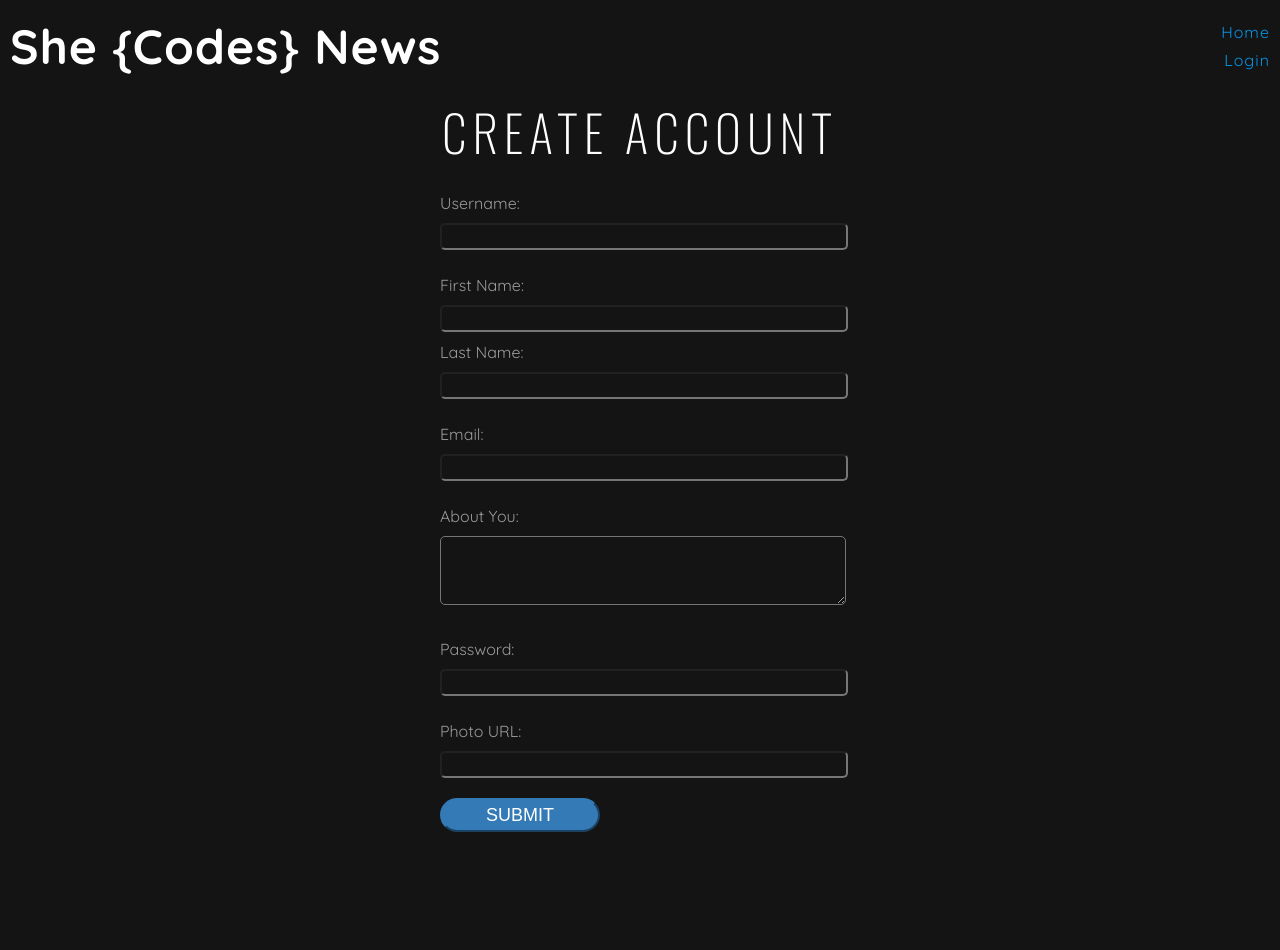
After one commit to alanychan/she-codes-django-news-project-alanychan, a Django app: template she_codes_news/users/templates/users/createAccount_custom.html in a window 1280 px wide. The commit adds this page. Run offline with Django 4.2, Linux system fonts and the light colour scheme; the template is opened without the code that fills it: values that come from a table or form of the project are taken from there, others are empty; parts of the project's set-up code (start-up, migrations or seed data) failed here and were passed over.

Commit message:
Create Account functionalities.
Create Account functionalities so a new user can sign up to be an author.
Move form CSS from news styles.css to project styles.css

```diff
--- a/she_codes_news/news/static/news/styles.css
+++ b/she_codes_news/news/static/news/styles.css
@@ -89,94 +89,3 @@
 /* Alany 27/12/2022
 - new story css
 */
-
-#story-section {
-    width: 100%;
-    height: 100%;
-    box-sizing: content-box;
-}
-
-.section-header {
-text-align: center;
-margin: 0 auto;
-padding: 20px 0;
-font: 300 60px 'Oswald', sans-serif;
-color: #fff;
-text-transform: uppercase;
-letter-spacing: 6px;
-}
-
-.story-wrapper {
-display: flex;
-flex-direction: column;
-justify-content: space-between;
-margin: 0 auto;
-padding: 20px;
-position: relative;
-max-width: 840px;
-}
-
-/* Left contact page */
-.form-horizontal {
-/*float: left;*/
-max-width: 400px;
-margin: 0 auto;
-font-family: 'Lato';
-font-weight: 400;
-width: 100%;
-}
-
-.form-control,
-textarea, input {
-    max-width: 400px;
-    /* background-color: #000; */
-    color: #fff;
-    font: 400 'Oswald', sans-serif;
-    font-size: 14px;
-    letter-spacing: 1px;
-    line-height: 1.5;
-}
-
-.form-group {
-    margin-bottom: 15px;
-    line-height: 30px;
-    width: 100%;
-}
-
-.send-button {
-    background-color: #337ab7;
-    border-color: #337ab7;
-    color: #fff;
-    height: 34px;
-    margin-top: 15px;
-    width: 100%;
-    overflow: hidden;
-    transition: all .2s ease-in-out;
-}
-
-.btn:hover {
-    cursor: pointer;
-}
-
-
-.alt-send-button {
-    width: 400px;
-    height: 34px;
-    transition: all .2s ease-in-out;
-}
-
-.send-text {
-    display: block;
-    margin-top: 10px;
-    font: 700 12px 'Lato', sans-serif;
-    letter-spacing: 2px;
-}
-
-.alt-send-button:hover {
-    transform: translate3d(0px, -29px, 0px);
-}
-
-#title, #image_url, #textarea {
-    border-radius: 5px;
-    width: 100%;
-}
--- a/she_codes_news/news/views.py
+++ b/she_codes_news/news/views.py
@@ -14,7 +14,7 @@ class IndexView(generic.ListView):
     def get_context_data(self, **kwargs):
         context = super().get_context_data(**kwargs)
         #returns the 4 newest stories
-        context['latest_stories'] = NewsStory.objects.order_by('-pub_date')[:4]
+        context['latest_stories'] = NewsStory.objects.order_by('-pub_date', '-id')[:4]
         #returns the oldest 4 stories
         context['old_stories'] = NewsStory.objects.order_by('pub_date')[:4]
 
--- a/she_codes_news/static/styles.css
+++ b/she_codes_news/static/styles.css
@@ -1,4 +1,6 @@
-@import url('https://fonts.googleapis.com/css2?family=Montserrat+Subrayada:wght@700&display=swap');
+/* @import url('https://fonts.googleapis.com/css2?family=Montserrat+Subrayada:wght@700&display=swap'); */
+@import url('https://fonts.googleapis.com/css2?family=Quicksand:wght@400;500;700&display=swap');
+@import url('https://fonts.googleapis.com/css?family=Oswald:200,400,700');
 
 * {
     /* background: linear-gradient(60deg,#c9b2c5,#afb6e5); */
@@ -26,7 +28,8 @@ header {
 
 h1 {
     color: #FFFFFF;
-    font-family: 'Montserrat Subrayada', sans-serif;
+    /* font-family: 'Montserrat Subrayada', sans-serif; */
+    font-family: 'Quicksand', sans-serif;
     text-decoration: none;
     font-size: 3rem;
     margin: 0;
@@ -34,7 +37,9 @@ h1 {
 
 h2 {
     color: #dddddd;
-    font-family: 'Montserrat Subrayada', sans-serif;
+    /* font-family: 'Montserrat Subrayada', sans-serif;  */
+    font-family: 'Quicksand', sans-serif;
+    text-decoration: none;
 }
 
 h3 {
@@ -60,15 +65,107 @@ nav {
 }
 
 a {
+    color: #0693e3;
+    font-size: 1rem;
+    font-family: 'Quicksand', sans-serif;
+    letter-spacing: 1px;
+    line-height: 1.5;
     margin: 2px;
     text-decoration: none;
-    color: #0693e3;
-    font-size: 1rem;
 }
 
-a, p {
-    /* font-family: monospace; */
-    font-family: Quicksand;
+/*
+Form css
+*/
+
+#container-section {
+    width: 100%;
+    height: 100%;
+    box-sizing: content-box;
+}
+
+.section-header {
+    text-align: center;
+    margin: 0 auto;
+    padding: 10px 0;
+    font: 300 50px 'Oswald', sans-serif;
+    color: #fff;
+    text-transform: uppercase;
+    letter-spacing: 6px;
+}
+
+.form-wrapper {
+    display: flex;
+    flex-direction: column;
+    justify-content: space-between;
+    margin: 0 auto;
+    padding: 10px;
+    position: relative;
+    max-width: 840px;
+}
+
+/* Left contact page */
+.form-horizontal {
+/*float: left;*/
+    display: flex;
+    flex-direction: column;
+    flex-wrap: wrap;
+    gap: 5px;
+    max-width: 400px;
+    margin: 0 auto;
+    font-family: 'Quicksand', sans-serif;
+    font-weight: 400;
+    width: 100%;
+}
+
+label {
+    width: 130px;
+}
+
+.form-control,
+textarea, input, p {
+    /* background-color: #000; */
+    border-radius: 5px;
+    color: #fff;
+    font: 400 'Quicksand', sans-serif;
+    font-size: 14px;
     letter-spacing: 1px;
     line-height: 1.5;
+    margin: 5px 0px;
+    max-width: 400px;
+    width: 100%;
 }
+
+.form-group {
+    margin-bottom: 10px;
+    line-height: 30px;
+    width: 100%;
+}
+
+.send-button, button {
+    background-color: #337ab7;
+    border-color: #337ab7;
+    border-radius: 60px;
+    color: #fff;
+    cursor: pointer;
+    font-size: 18px;
+    height: 34px;
+    width: 40%;
+}
+
+.alt-send-button {
+    width: 400px;
+    height: 34px;
+    transition: all .2s ease-in-out;
+}
+
+.send-text {
+    display: block;
+    margin-top: 10px;
+    font: 700 12px 'Lato', sans-serif;
+    letter-spacing: 2px;
+}
+
+.alt-send-button:hover {
+    transform: translate3d(0px, -29px, 0px);
+}
--- a/she_codes_news/templates/base.html
+++ b/she_codes_news/templates/base.html
@@ -10,8 +10,6 @@
         <meta name="author" content="Hayley van Waas">
         <!-- <link href="https://fonts.googleapis.com/css?family=Manjari&display=swap" rel="stylesheet"> -->
         <!-- <link href="https://fonts.googleapis.com/css?family=Lato:400,100,300" rel="stylesheet" type="text/css"> -->
-        <link href="https://fonts.googleapis.com/css2?family=Quicksand:wght@400;500;700&display=swap" rel="stylesheet">
-        <link href="https://fonts.googleapis.com/css?family=Oswald:200,400,700" rel="stylesheet">
         <link rel="stylesheet" type="text/css" href="{% static 'styles.css' %}">
             {% block stylesheets %}{% endblock %}
     </head>
--- a/she_codes_news/users/admin.py
+++ b/she_codes_news/users/admin.py
@@ -11,6 +11,6 @@ class CustomUserAdmin(UserAdmin):
     form = CustomUserChangeForm
     model = CustomUser
     # list_display = ['email', 'username',]
-    list_display =['username', 'email', 'first_name', 'last_name', 'id']
+    list_display =['username', 'email', 'first_name', 'last_name', 'id', 'password', 'bio_content', 'photo_url']
 
 admin.site.register(CustomUser, CustomUserAdmin)
--- a/she_codes_news/users/forms.py
+++ b/she_codes_news/users/forms.py
@@ -6,10 +6,24 @@ class CustomUserCreationForm(UserCreationForm):
 
     class Meta:
         model = CustomUser
-        fields = ['username', 'email']
+        fields = [
+            'username',
+            'email',
+            'first_name',
+            'last_name',
+            'bio_content',
+            'photo_url',
+        ]
 
 
 class CustomUserChangeForm(UserChangeForm):
     class Meta:
         model = CustomUser
-        fields = ['username', 'email']
+        fields = [
+            'username',
+            'email',
+            'first_name',
+            'last_name',
+            'bio_content',
+            'photo_url',
+        ]
--- a/she_codes_news/users/models.py
+++ b/she_codes_news/users/models.py
@@ -1,8 +1,11 @@
 from django.db import models
 from django.contrib.auth.models import AbstractUser
 
+
 # Create your models here.
 class CustomUser(AbstractUser):
+    bio_content = models.TextField(blank=True, null=True)
+    photo_url = models.URLField(blank=True)
     pass
 
     def __str__(self):
--- /dev/null
+++ b/she_codes_news/users/templates/users/createAccount_custom.html
@@ -0,0 +1,61 @@
+<!-- <head><title>Create Your Account</title></head> -->
+
+{% extends "base.html" %}
+{% load static %}
+
+{% block stylesheets %}
+<link rel="stylesheet" type="text/css" href="{% static 'news/styles.css' %}">
+{% endblock %}
+
+{% block content %}
+<section id="container-section">
+    <h2 class="section-header">Create Account</h2>
+    <div class="form-wrapper">
+        <form id="user-form" class="form-horizontal" method="post">
+            {% csrf_token %}
+            <!-- {{ form.as_table }} -->
+            <div class="form-group">
+                <div class="input-text">
+                    <label for="id_username">Username:</label>
+                    <input id="id_username" class="form-control" type="text" name="username" value="" required="">
+                </div>
+            </div>
+            <div class="form-group">
+                <div class="input-text">
+                    <label for="id_first_name">First Name:</label>
+                    <input id="id_first_name" class="form-control" type="text" name="first_name" value="" required="">
+                </div>
+                <div class="input-text">
+                    <label for="id_last_name">Last Name:</label>
+                    <input id="id_last_name" class="form-control" type="text" name="last_name" value="" required="">
+                </div>
+            </div>
+            <div class="form-group">
+                <div class="input-text">
+                    <label for="id_email">Email:</label>
+                    <input id="id_email" class="form-control" type="text" name="email" value="" required="">
+                </div>
+            </div>
+            <div class="form-group">
+                <div class="input-text">
+                    <label for="id_bio_content">About You:</label>
+                    <textarea id="id_bio_content" class="form-control" cols="45" rows="3" name="bio_content" value="" required=""></textarea>
+                </div>
+            </div>
+            <div class="form-group">
+                <div class="input-text">
+                    <label for="id_password">Password:</label>
+                    <input id="id_password" class="form-control" type="password" name="password" value="" required="">
+                </div>
+            </div>
+            <div class="form-group">
+                <div class="input-text">
+                    <label for="id_photo_url">Photo URL:</label>
+                    <input id="id_photo_url" class="form-control" type="text" name="photo_url" value="" required="">
+                </div>
+            </div>
+            <button id="id_submit" class="btn send-button" type="submit">SUBMIT</button>
+        </form>
+    </div>
+</section>
+{% endblock %}
```
Also changed, not shown: she_codes_news/news/templates/news/createStory.html (+13 -8 lines), she_codes_news/users/templates/users/createAccount.html (+9 -4 lines), she_codes_news/users/views.py (+11 -1 lines), she_codes_news/users/migrations/0002_customuser_bio_content.py (added), she_codes_news/users/migrations/0003_customuser_photo_url.py (added), she_codes_news/users/migrations/0004_alter_customuser_email_alter_customuser_first_name_and_more.py (added).
